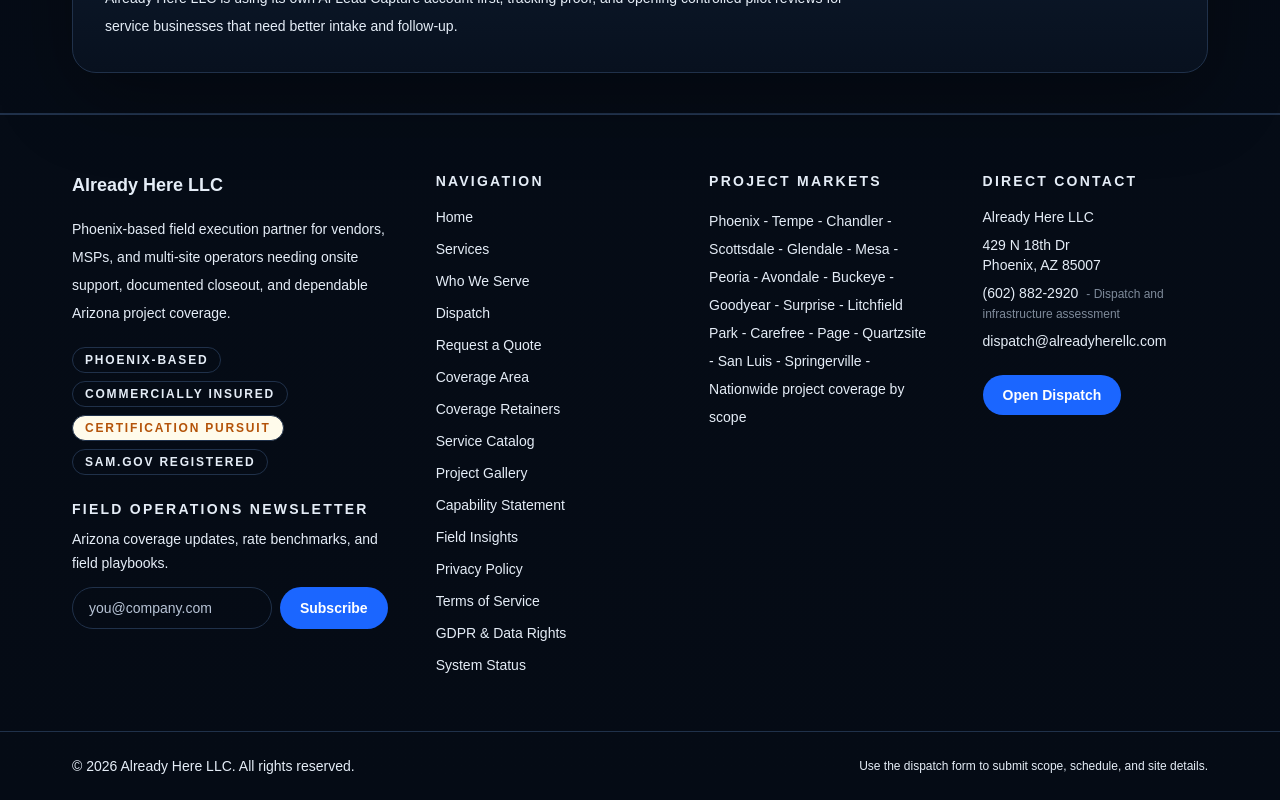
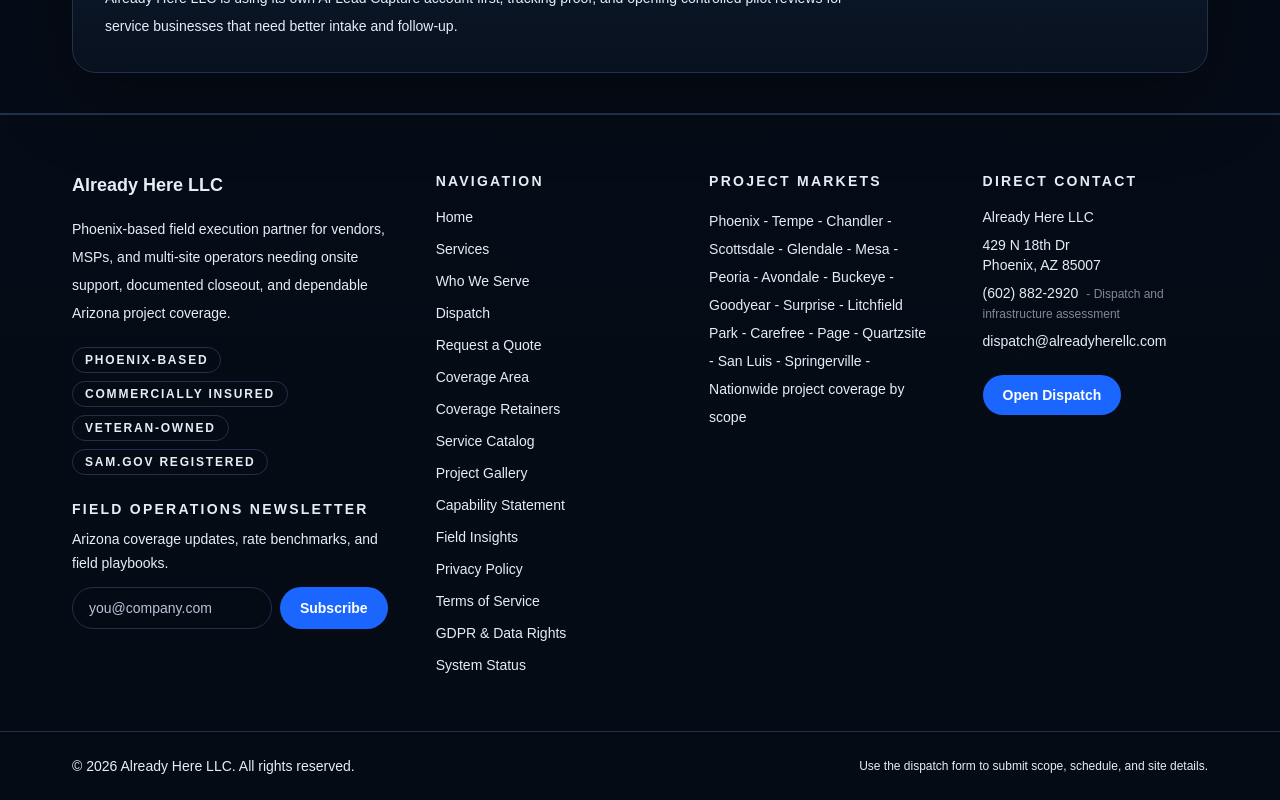
Before and after one commit to quantam101/already-here-llc, a Next.js app: page / in a window 1280 px wide. Shown: the part 10293-11093 px from the top of the page. Built offline with nearby package versions, Linux system fonts and the light colour scheme; no server answers.

Commit message:
Align footer status wording with verified ownership

```diff
--- a/components/Footer.tsx
+++ b/components/Footer.tsx
@@ -17,9 +17,7 @@
           <div className="mt-5 flex flex-wrap gap-2 text-xs font-semibold uppercase tracking-[0.15em] text-slate-500">
             <span className="rounded-full border border-borderBrand px-3 py-1">Phoenix-based</span>
             <span className="rounded-full border border-borderBrand px-3 py-1">Commercially Insured</span>
-            <span className="rounded-full border border-amber-300/60 bg-amber-50 px-3 py-1 text-amber-700">
-              Certification Pursuit
-            </span>
+            <span className="rounded-full border border-borderBrand px-3 py-1">Veteran-Owned</span>
             <span className="rounded-full border border-borderBrand px-3 py-1">SAM.gov Registered</span>
           </div>
           <div className="mt-6">
```
